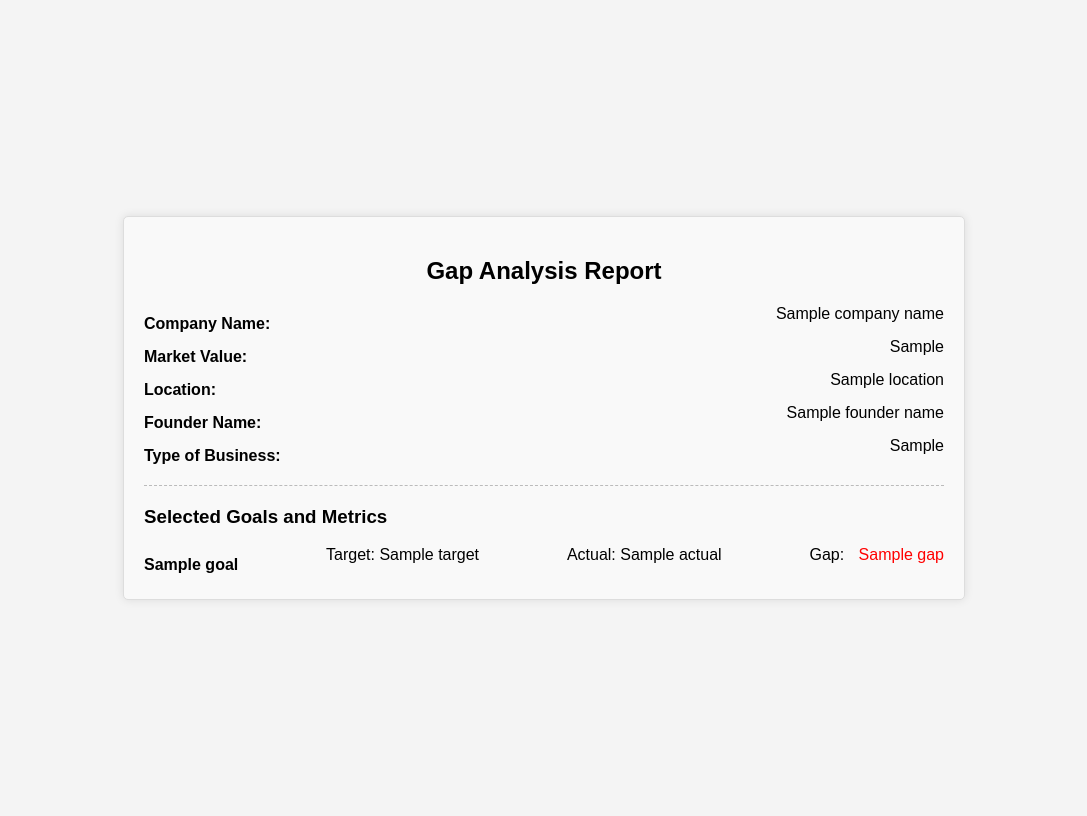
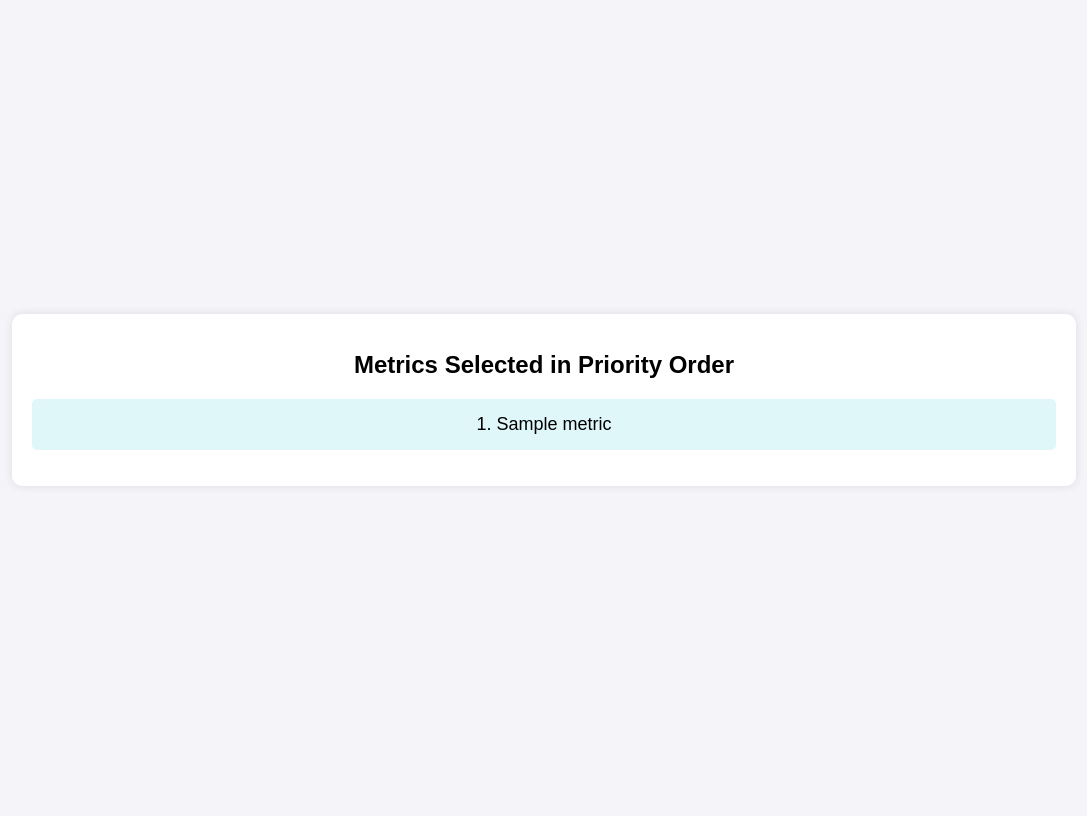
Before and after one commit to Vejaysundaram-Rajkumar/tester-product, a Flask app: template Templates/results.html in a window 1280 px wide. Shown: the whole page, without its empty margins (96-1183 px from the left). After the commit the page ends 450 px from the top, so only its background shows below. Run offline with Flask 3, Linux system fonts and the light colour scheme; the template is opened without the code that fills it: most values are stand-ins (such as "Sample title", 1, 10 or a date in 2020).

Commit message:
Update on priorities
Created logic that makes the correct order of priorities.

```diff
--- a/Templates/results.html
+++ b/Templates/results.html
@@ -1,95 +1,58 @@
-<!-- templates/results.html -->
 <!DOCTYPE html>
 <html lang="en">
 <head>
     <meta charset="UTF-8">
     <meta name="viewport" content="width=device-width, initial-scale=1.0">
-    <title>Gap Analysis Results</title>
-    <link rel="stylesheet" href="{{ url_for('static', filename='styles.css') }}">
+    <title>Selected Metrics</title>
     <style>
-        .bill-container {
-            margin: 20px auto;
-            width: 80%;
-            max-width: 800px;
-            background-color: #f9f9f9;
+        body, html {
+            margin: 0;
+            padding: 0;
+            height: 100%;
+            width: 100%;
+            font-family: Arial, sans-serif;
+            display: flex;
+            justify-content: center;
+            align-items: center;
+            background-color: #f4f4f9;
+        }
+
+        .results-container {
+            width: 80vw;
             padding: 20px;
-            border: 1px solid #ddd;
+            background-color: white;
+            border-radius: 10px;
+            box-shadow: 0 0 10px rgba(0, 0, 0, 0.1);
+            text-align: center;
+        }
+
+        .metric-list {
+            list-style-type: none;
+            padding: 0;
+        }
+
+        .metric-item {
+            padding: 15px;
+            background-color: #e0f7fa;
+            margin: 10px 0;
             border-radius: 5px;
-            box-shadow: 0 0 10px rgba(0, 0, 0, 0.1);
+            font-size: 18px;
         }
-        .bill-header {
-            text-align: center;
+
+        h1 {
+            font-size: 24px;
             margin-bottom: 20px;
-        }
-        .bill-divider {
-            border-top: 1px dashed #bbb;
-            margin: 20px 0;
-        }
-        .bill-section {
-            margin-bottom: 10px;
-        }
-        .bill-item {
-            display: flex;
-            justify-content: space-between;
-            margin-bottom: 5px;
-        }
-        .bill-item label {
-            font-weight: bold;
-        }
-        .bill-item span {
-            margin-left: 10px;
-        }
-        .gap-positive {
-            color: green;
-        }
-        .gap-negative {
-            color: red;
         }
     </style>
 </head>
 <body>
-    <div class="bill-container">
-        <h2 class="bill-header">Gap Analysis Report</h2>
-
-        <!-- Company Details -->
-        <div class="bill-section">
-            <div class="bill-item">
-                <label>Company Name:</label> <span>{{ company_name }}</span>
-            </div>
-            <div class="bill-item">
-                <label>Market Value:</label> <span>{{ market_value }}</span>
-            </div>
-            <div class="bill-item">
-                <label>Location:</label> <span>{{ location }}</span>
-            </div>
-            <div class="bill-item">
-                <label>Founder Name:</label> <span>{{ founder_name }}</span>
-            </div>
-            <div class="bill-item">
-                <label>Type of Business:</label> <span>{{ business_type }}</span>
-            </div>
-        </div>
-
-        <div class="bill-divider"></div>
-
-        <!-- Gap Analysis Results -->
-        <h3>Selected Goals and Metrics</h3>
-        {% for goal, values in selected_goals.items() %}
-            <div class="bill-item">
-                <label>{{ goal }}</label>
-                <span>Target: {{ values.target }}</span>
-                <span>Actual: {{ values.actual }}</span>
-                <span>Gap:
-                    {% if values.gap != 'N/A' %}
-                        <span class="{{ 'gap-positive' if values.gap == 0 else 'gap-negative' }}">
-                            {{ values.gap }}
-                        </span>
-                    {% else %}
-                        N/A
-                    {% endif %}
-                </span>
-            </div>
-        {% endfor %}
+    <div class="results-container">
+        <h1>Metrics Selected in Priority Order</h1>
+        <ul class="metric-list">
+            {% for metric in selected_metrics %}
+                <li class="metric-item">{{ loop.index }}. {{ metric }}</li>
+            {% endfor %}
+        </ul>
     </div>
 </body>
 </html>
--- a/app.py
+++ b/app.py
@@ -16,44 +16,12 @@ categories_and_metrics = {
 }
 
 @app.route('/', methods=['GET', 'POST'])
-def company_form():
+def index():
     if request.method == 'POST':
-        company_name = request.form.get('company_name')
-        market_value = request.form.get('market_value')
-        location = request.form.get('location')
-        founder_name = request.form.get('founder_name')
-        business_type = request.form.get('business_type')
+        selected_metrics = request.form.getlist('selected_metrics[]')
+        return render_template('results.html', selected_metrics=selected_metrics)
 
-        if 'submit_goals' in request.form:
-            selected_metrics = {}
-            selected_metrics_count = 0
-
-            # Process selected metrics and gather their target/actual values
-            for category, metrics in categories_and_metrics.items():
-                for metric in metrics:
-                    if request.form.get(f'{category}_{metric}'):
-                        target_value = request.form.get(f'{category}_{metric}_target')
-                        actual_value = request.form.get(f'{category}_{metric}_actual')
-                        try:
-                            gap = abs(float(target_value) - float(actual_value))
-                        except ValueError:
-                            gap = 'N/A'
-                        selected_metrics[metric] = {'target': target_value, 'actual': actual_value, 'gap': gap}
-                        selected_metrics_count += 1
-                        if selected_metrics_count >= 10:
-                            break
-                if selected_metrics_count >= 10:
-                    break
-
-            return render_template('results.html', company_name=company_name, market_value=market_value,
-                                   location=location, founder_name=founder_name, business_type=business_type,
-                                   selected_metrics=selected_metrics)
-
-        return render_template('index.html', step='goals', company_name=company_name, market_value=market_value,
-                               location=location, founder_name=founder_name, business_type=business_type,
-                               categories_and_metrics=categories_and_metrics)
-
-    return render_template('index.html', step='details', categories_and_metrics=categories_and_metrics)
+    return render_template('index.html', categories_and_metrics=categories_and_metrics)
 
 if __name__ == '__main__':
     app.run(host='0.0.0.0')
```
Also changed, not shown: Templates/index.html (+39 -0 lines).
